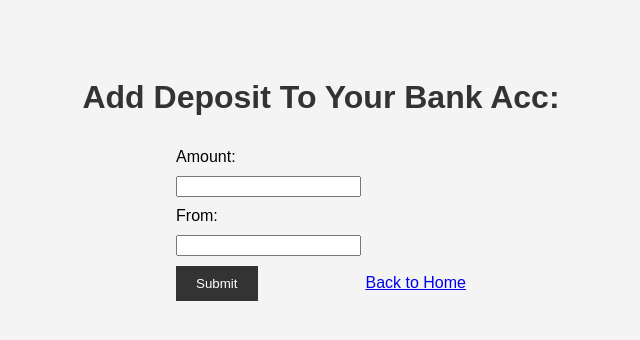
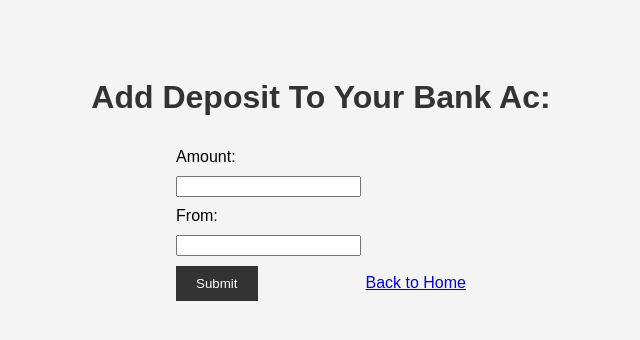
Before and after one commit to iamironman4279/bk, a Flask app: page /add_deposit in a window 1280 px wide. Shown: the top 340 px of the page, without its empty margins (319-959 px from the left). Run offline with Flask 2, Linux system fonts and the light colour scheme.

Commit message:
Update add_deposit.html

```diff
--- a/templates/add_deposit.html
+++ b/templates/add_deposit.html
@@ -6,7 +6,7 @@
     <link rel="stylesheet" href="{{ url_for('static', filename='styles.css') }}">
 </head>
 <body>
-    <h1>Add Deposit To Your Bank Acc:</h1>
+    <h1>Add Deposit To Your Bank Ac:</h1>
     <form method="POST">
         <label for="dollars">Amount:</label>
         <input type="text" name="dollars" required>
```
